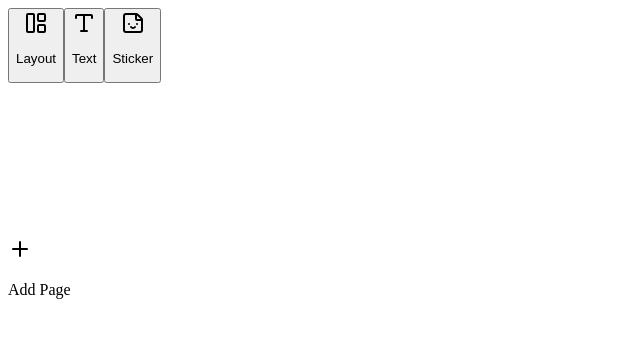
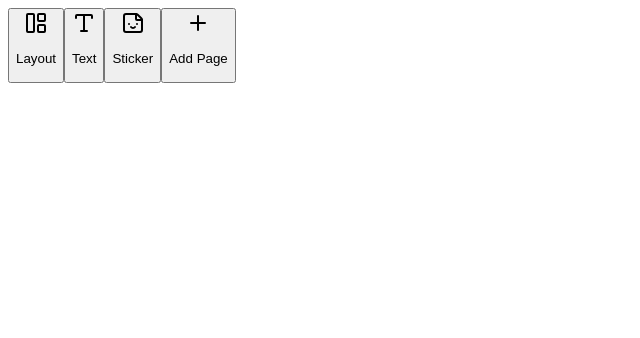
Before and after one commit to ArunRoy404/memorii-nextjs, a Next.js app: page /editor/CardEditorPage in a window 1280 px wide. Shown: the top 338 px of the page, without its empty margins (0-640 px from the left). Built offline with nearby package versions, Linux system fonts and the light colour scheme.

Commit message:
fix: some issue fixed

```diff
--- a/src/components/EditorComponents/CardOptions.jsx
+++ b/src/components/EditorComponents/CardOptions.jsx
@@ -10,10 +10,12 @@ import cardOptionsData from "@/data/cardOptionsData"
 
 import LayoutDropdown from "./layoutOptions/LayoutDropdown"
 import TextOptions from "./TextOptions/TextOptions"
-import { StickerIcon } from "lucide-react"
+import { Plus, StickerIcon } from "lucide-react"
 import StickersOptions from "./StickersOptions/StickersOptions"
+import { useEditorStore } from "@/store/useEditorStore"
 
 const CardOptions = () => {
+    const { addPage } = useEditorStore();
     const [activeTab, setActiveTab] = useState(null)   // ✅ Start closed
     const [open, setOpen] = useState(false)           // ✅ Control Dropdown
 
@@ -45,6 +47,14 @@ const CardOptions = () => {
                             <p>{item.label}</p>
                         </button>
                     ))}
+
+                    <button
+                        onClick={() => addPage()}
+                        className={`cursor-pointer flex border rounded-xl flex-col items-center justify-center px-4 py-2 font-semibold`}
+                    >
+                        <Plus />
+                        <p>Add Page</p>
+                    </button>
                 </div>
             </DropdownMenuTrigger>
 
--- a/src/pages/editor/CardEditorPage.jsx
+++ b/src/pages/editor/CardEditorPage.jsx
@@ -2,16 +2,12 @@
 
 import CardOptions from '@/components/EditorComponents/CardOptions';
 import CardEditor from '@/components/EditorComponents/Editor/CardEditor';
-import { useEditorStore } from '@/store/useEditorStore';
 import { useEditorTemplateStore } from '@/store/useEditorTemplateStore';
-import { Plus } from 'lucide-react';
 import Image from 'next/image';
 import React from 'react';
 
 const CardEditorPage = () => {
     const { selectedTemplate } = useEditorTemplateStore();
-    const { addPage } = useEditorStore();
-
     let width = selectedTemplate?.src?.width;
     let height = selectedTemplate?.src?.height;
 
@@ -22,9 +18,7 @@ const CardEditorPage = () => {
         <div
             className='container mx-auto px-4 lg:px-0 h-full flex items-center justify-center'
         >
-            <div
-                className='space-y-2'
-            >
+
             <div
                 className='flex gap-10 mx-auto'
             >
@@ -64,16 +58,6 @@ const CardEditorPage = () => {
                     {/* <CardTextInsert /> */}
                 </div>
             </div>
-
-
-                <div
-                    onClick={() => addPage()}
-                    className='flex items-center gap-2 w-full justify-center border-2 rounded-full py-2 cursor-pointer'
-                >
-                    <Plus />
-                    <p>Add Page</p>
-                </div>
-            </div>
         </div>
     );
 };
```
Lines whose indentation alone changed are shown as unchanged.
